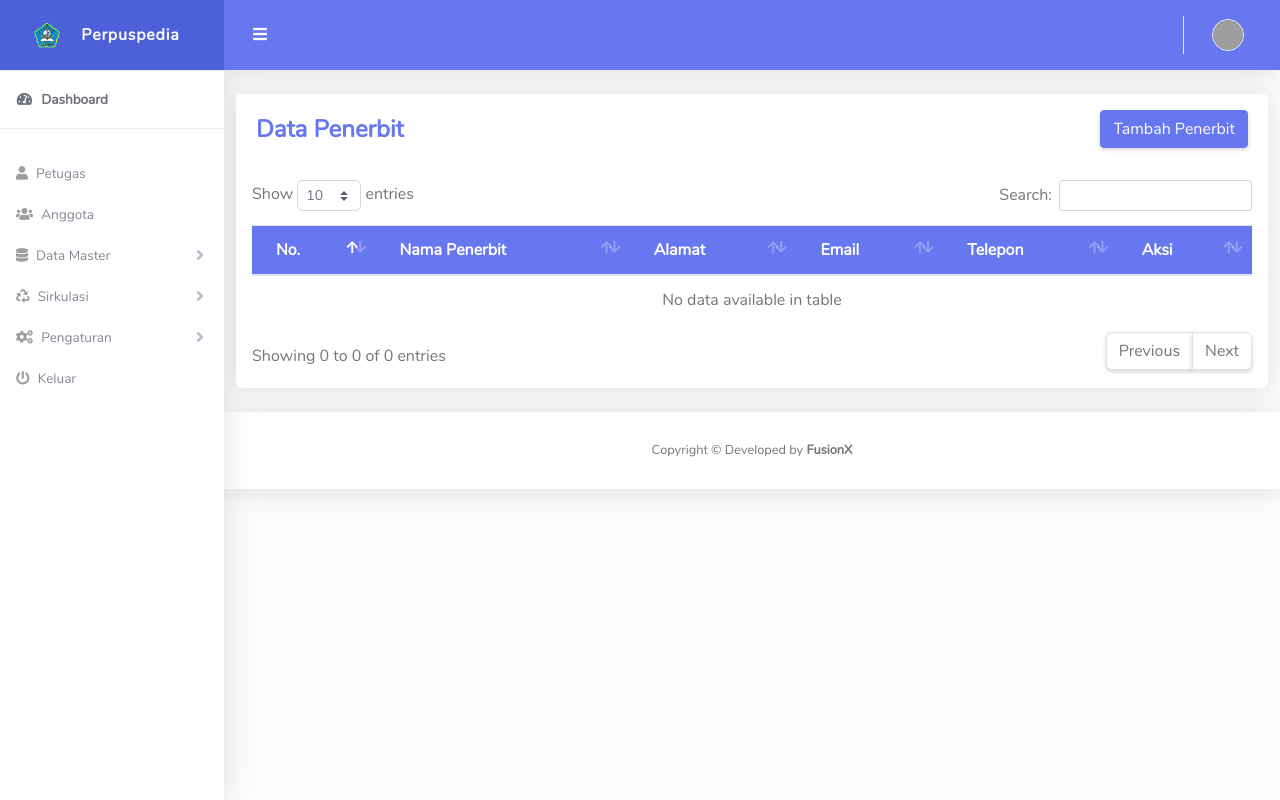
After one commit to zamronialfajri/app-perpus, a CodeIgniter app: page /app-perpus/panel/Penerbit in a window 1280 px wide. The commit adds this page. Run offline with CodeIgniter, Linux system fonts and the light colour scheme; data that the repository does not hold is empty; grey boxes are pictures that could not be loaded.

Commit message:
CRUD data penerbit

```diff
--- /dev/null
+++ b/application/controllers/panel/Penerbit.php
@@ -0,0 +1,75 @@
+<?php
+
+class Penerbit Extends CI_Controller{
+
+    public function __construct()
+    {
+        parent::__construct();
+        $this->load->model('panel/Penerbit_model');
+    }
+
+    public function index()
+    {
+        $data['penerbit'] = $this->Penerbit_model->getData();
+        $this->load->view('panel/templates/menu');
+        $this->load->view('panel/penerbit/view', $data);
+        $this->load->view('panel/templates/footer');
+    }
+
+    public function tambah()
+    {
+        $this->load->view('panel/templates/menu');
+        $this->load->view('panel/penerbit/tambah');
+        $this->load->view('panel/templates/footer');
+    }
+
+    public function simpan()
+    {
+        $data = array(
+            'nama_penerbit'    => $this->input->post('nama_penerbit'),
+            'alamat_penerbit'  => $this->input->post('alamat_penerbit'),
+            'email_penerbit'   => $this->input->post('email_penerbit'),
+            'telepon_penerbit' => $this->input->post('telepon_penerbit')
+        );
+        $simpan = $this->db->insert('penerbit', $data);
+        if($simpan = true){
+            $this->session->set_flashdata('sukses', 'Data berhasil disimpan');
+            redirect('panel/Penerbit/tambah');
+        }
+    }
+
+    public function edit($id_penerbit)
+    {
+        $data['penerbit'] = $this->Penerbit_model->edit($id_penerbit);
+        $this->load->view('panel/templates/menu');
+        $this->load->view('panel/penerbit/edit', $data);
+        $this->load->view('panel/templates/footer');
+    }
+
+    public function update()
+    {
+        $id_penerbit = $this->input->post('id_penerbit');
+        $data = array(
+            'nama_penerbit'    => $this->input->post('nama_penerbit'),
+            'alamat_penerbit'  => $this->input->post('alamat_penerbit'),
+            'email_penerbit'   => $this->input->post('email_penerbit'),
+            'telepon_penerbit' => $this->input->post('telepon_penerbit')
+        );
+        $update = $this->Penerbit_model->update($id_penerbit, $data);
+        if($update = true){
+            $this->session->set_flashdata('sukses', 'Data berhasil diupdate');
+            redirect('panel/Penerbit');
+        }
+    }
+
+
+    public function delete($id_penerbit)
+    {
+        $delete = $this->Penerbit_model->delete($id_penerbit);
+        if($delete = true){
+            $this->session->set_flashdata('sukses', 'Data berhasil didelete');
+            redirect('panel/Penerbit');
+        }
+    }
+
+}
--- /dev/null
+++ b/application/models/panel/Penerbit_model.php
@@ -0,0 +1,28 @@
+<?php
+
+class Penerbit_model Extends CI_Model{
+
+    public function getData()
+    {
+        return $this->db->get('penerbit')->result();
+    }
+
+    public function edit($id_penerbit)
+    {
+        $this->db->where('id_penerbit', $id_penerbit);
+        return $this->db->get('penerbit')->row_array();
+    }
+
+    public function update($id_penerbit, $data)
+    {
+        $this->db->where('id_penerbit', $id_penerbit);
+        $this->db->update('penerbit', $data);
+    }
+
+    public function delete($id_penerbit)
+    {
+        $this->db->where('id_penerbit', $id_penerbit);
+        $this->db->delete('penerbit');
+    }
+
+}
--- /dev/null
+++ b/application/views/panel/penerbit/view.php
@@ -0,0 +1,42 @@
+  <div class="col-lg-12">
+    <div class="card mb-4">
+      <div class="card-header py-3 d-flex flex-row align-items-center justify-content-between">
+        <h4 class="m-0 font-weight-bold text-primary">Data Penerbit</h4>
+
+        <a href="<?= base_url()?>panel/Penerbit/tambah" class="btn btn-primary">Tambah Penerbit</a>
+      </div>
+      <div class="table-responsive p-3">
+        <table class="table align-items-center table-flush table-hover" id="dataTableHover">
+          <thead class="bg-primary text-white">
+            <tr>
+              <th>No.</th>
+              <th>Nama Penerbit</th>
+              <th>Alamat</th>
+              <th>Email</th>
+              <th>Telepon</th>
+              <th>Aksi</th>
+            </tr>
+          </thead>
+
+          <tbody>
+            <?php
+              $no = 1;
+              foreach ($penerbit as $row) {?>
+                <tr>
+                  <td><?= $no++;?></td>
+                  <td><?= $row->nama_penerbit;?></td>
+                  <td><?= $row->alamat_penerbit;?></td>
+                  <td><?= $row->email_penerbit;?></td>
+                  <td><?= $row->telepon_penerbit;?></td>
+                  <td>
+                    <a href="<?= base_url()?>panel/Penerbit/edit/<?= $row->id_penerbit;?>"class="btn btn-sm btn-success">Edit</a>
+                    <a href="<?= base_url()?>panel/Penerbit/delete/<?= $row->id_penerbit;?>"class="btn btn-sm btn-danger" onclick="return confirm('Yakin ingin menghapus?');">Delete</a>
+                  </td>
+                </tr>
+              <?php }
+            ?>
+          </tbody>
+        </table>
+      </div>
+    </div>
+  </div>
--- a/application/views/panel/templates/menu.php
+++ b/application/views/panel/templates/menu.php
@@ -56,7 +56,7 @@
         <div id="dataMaster" class="collapse" aria-labelledby="headingBootstrap" data-parent="#accordionSidebar">
           <div class="bg-white py-2 collapse-inner rounded">
             <a class="collapse-item" href="<?= base_url()?>panel/Pengarang">Pengarang</a>
-            <a class="collapse-item" href="buttons.html">Penerbit</a>
+            <a class="collapse-item" href="<?= base_url()?>panel/Penerbit">Penerbit</a>
             <a class="collapse-item" href="dropdowns.html">Rak</a>
             <a class="collapse-item" href="modals.html">Kategori</a>
             <a class="collapse-item" href="popovers.html">Buku</a>
```
Also changed, not shown: application/views/panel/penerbit/edit.php (added, +63 -0 lines), application/views/panel/penerbit/tambah.php (added, +50 -0 lines).
